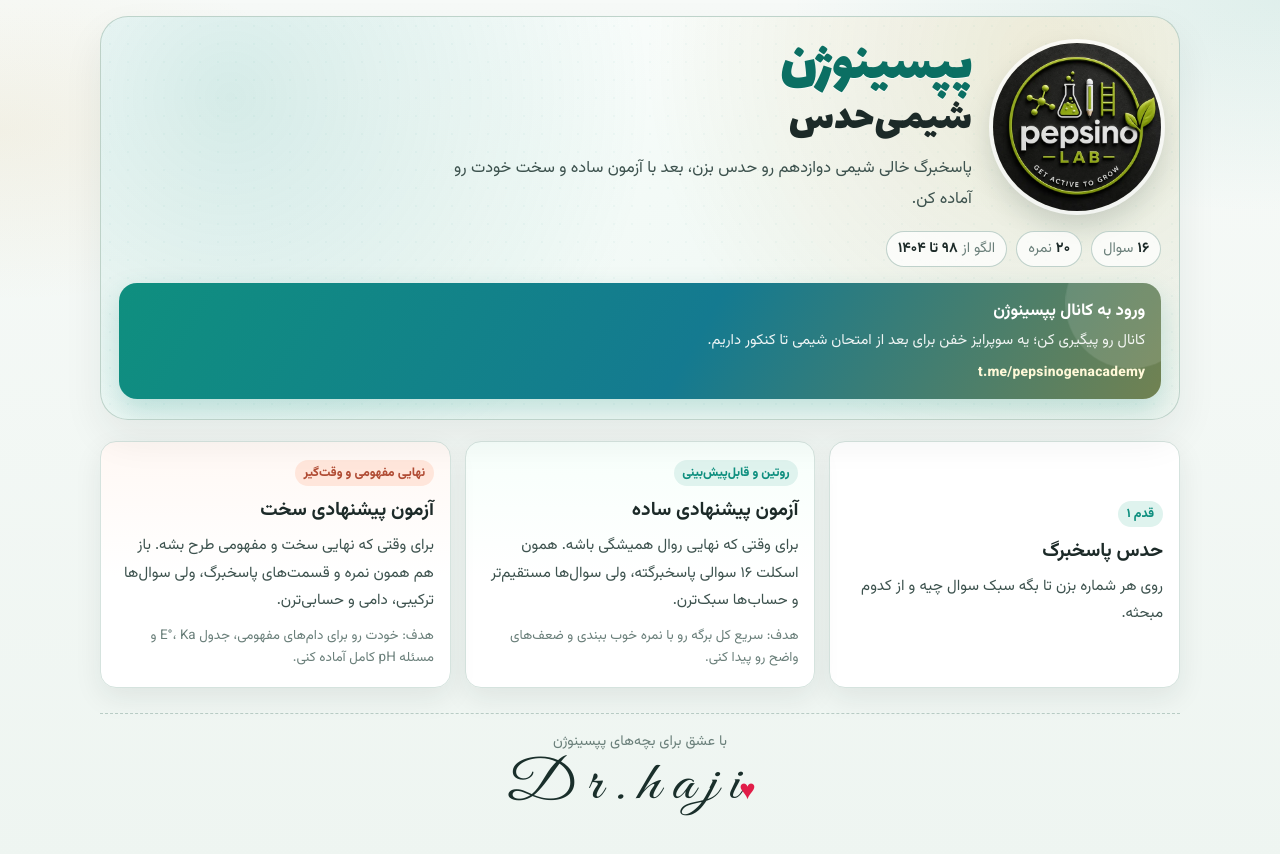
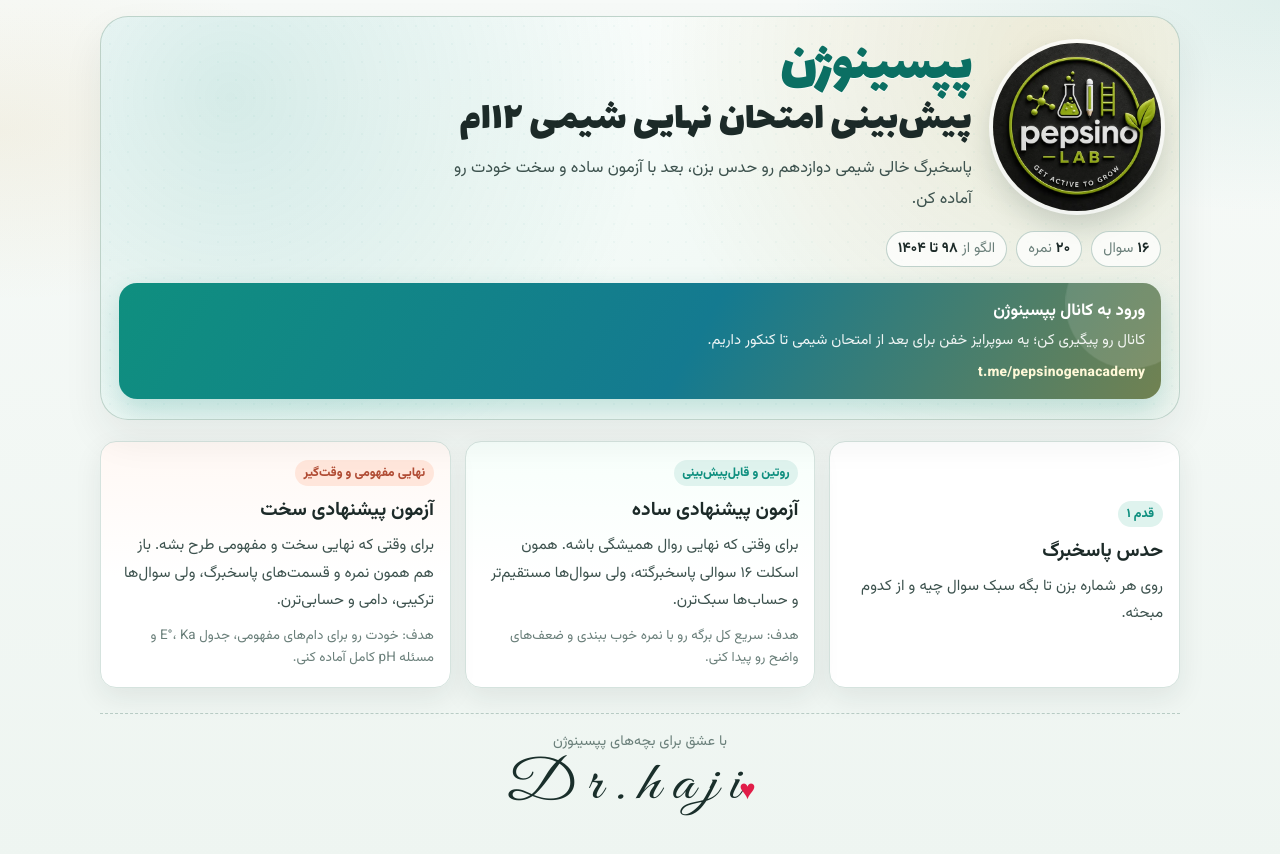
Before and after one commit to mihaji2002-netizen/shimi-12-, a React (Vite) app: page / in a window 1280 px wide. Shown: the top 854 px of the page. Built offline with nearby package versions, Linux system fonts and the light colour scheme.

Commit message:
Rename app title to grade-12 chemistry final prediction
Replace شیمی‌حدس branding with پیش‌بینی امتحان نهایی شیمی ۱۲ام across the home page, document title, and README.

Co-authored-by: mihaji2002-netizen <mihaji2002-netizen@users.noreply.github.com>

```diff
--- a/index.html
+++ b/index.html
@@ -8,7 +8,7 @@
     <link rel="preconnect" href="https://fonts.googleapis.com" />
     <link rel="preconnect" href="https://fonts.gstatic.com" crossorigin />
     <link href="https://fonts.googleapis.com/css2?family=Great+Vibes&family=Vazirmatn:wght@400;500;600;700;800&family=Lalezar&display=swap" rel="stylesheet" />
-    <title>شیمی‌حدس | پپسینوژن | پیش‌بینی سوالات نهایی شیمی ۱۲</title>
+    <title>پیش‌بینی امتحان نهایی شیمی ۱۲ام | پپسینوژن</title>
   </head>
   <body>
     <div id="root"></div>
--- a/src/App.tsx
+++ b/src/App.tsx
@@ -348,7 +348,7 @@ export default function App() {
             />
             <div className="brand-copy">
               <p className="brand-name">پپسینوژن</p>
-              <h1>شیمی‌حدس</h1>
+              <h1>پیش‌بینی امتحان نهایی شیمی ۱۲ام</h1>
               <p className="lead">
                 پاسخبرگ خالی شیمی دوازدهم رو حدس بزن، بعد با آزمون ساده و سخت
                 خودت رو آماده کن.
```
Also changed, not shown: 1 other file (tests, documents, lock files or other folders).
